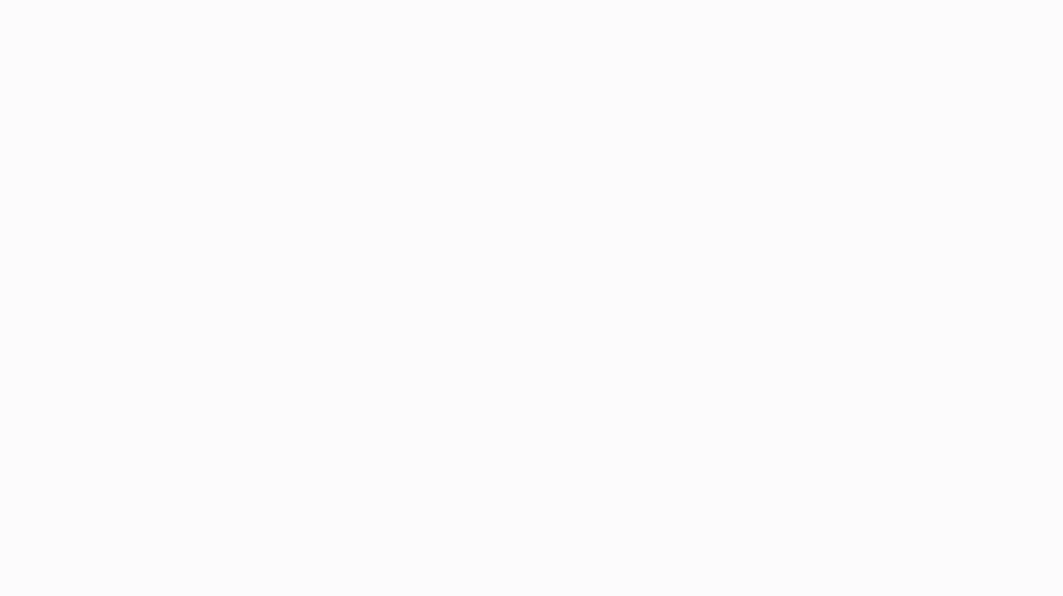
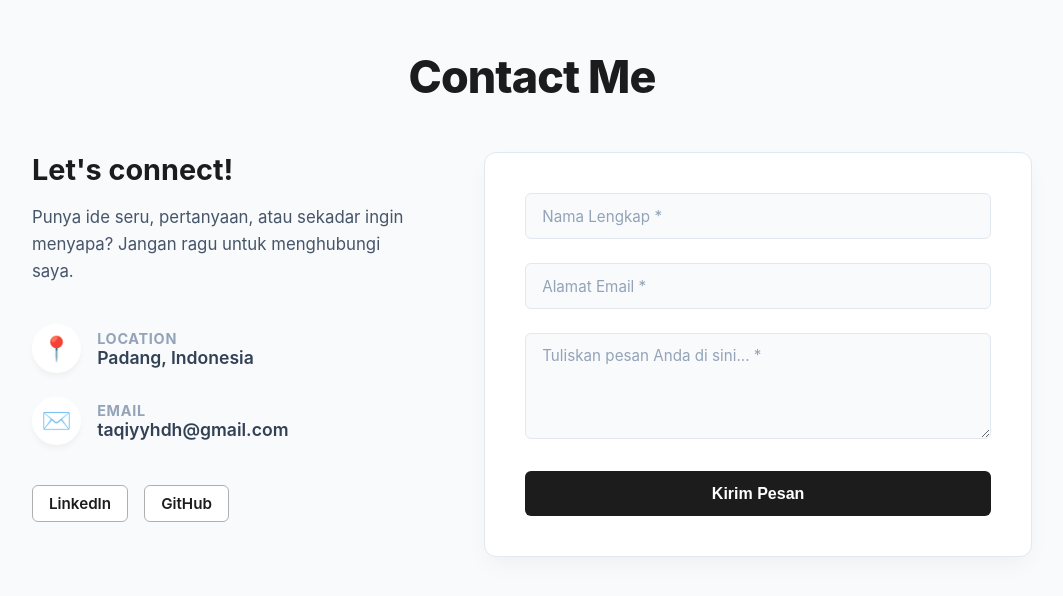
Before and after one commit to taqiyyhdh/portofolio-v2, a React (Vite) app: page / in a window 1280 px wide. Shown: the part 1660-2256 px from the top of the page, without its empty margins (108-1171 px from the left). Before the commit the page ends 1600 px from the top, so only its background shows below. Built offline with nearby package versions, Linux system fonts and the light colour scheme.

Commit message:
✨ feat: add contact section

```diff
--- a/src/App.css
+++ b/src/App.css
@@ -232,3 +232,189 @@ header ul li a:hover {
     transform: translateY(-2px);
     box-shadow: 0 4px 12px rgba(15, 23, 42, 0.15);
 }
+
+/* --- CONTACT SECTION --- */
+
+.contact-section {
+  min-height: 100vh;
+  background-color: #f8fafc;
+  padding: 110px 20px 80px 20px;
+  box-sizing: border-box;
+}
+
+.contact-title {
+  font-size: 2.8rem;
+  color: #1c1c1c;
+  text-align: center;
+  margin-top: 0;
+  margin-bottom: 3rem;
+  font-weight: 800;
+  letter-spacing: -0.02em;
+}
+
+.contact-container {
+  max-width: 1000px;
+  margin: 0 auto;
+  display: flex;
+  gap: 4rem;
+  align-items: flex-start;
+}
+
+/* ================= KOLOM KIRI (Info & Sosial) ================= */
+.contact-info {
+  flex: 1;
+}
+
+.contact-info h3 {
+  font-size: 1.8rem;
+  color: #1c1c1c;
+  margin-top: 0;
+  margin-bottom: 1rem;
+  font-weight: 700;
+}
+
+.contact-subtitle {
+  font-size: 1.05rem;
+  line-height: 1.6;
+  color: #475569;
+  margin-bottom: 2.5rem;
+}
+
+.contact-details-list {
+  display: flex;
+  flex-direction: column;
+  gap: 1.5rem;
+  margin-bottom: 2.5rem;
+}
+
+.contact-item {
+  display: flex;
+  align-items: center;
+  gap: 1rem;
+}
+
+.contact-icon {
+  font-size: 1.5rem;
+  background-color: #ffffff;
+  padding: 0.6rem;
+  border-radius: 50%;
+  box-shadow: 0 4px 6px -1px rgba(0, 0, 0, 0.05);
+}
+
+.contact-item h4 {
+  margin: 0;
+  font-size: 0.9rem;
+  color: #94a3b8;
+  text-transform: uppercase;
+  letter-spacing: 0.05em;
+}
+
+.contact-item p, .contact-item a {
+  margin: 0;
+  font-size: 1.1rem;
+  color: #334155;
+  font-weight: 600;
+  text-decoration: none;
+}
+
+.contact-item a:hover {
+  color: #0f172a;
+}
+
+.contact-socials {
+  display: flex;
+  gap: 1rem;
+}
+
+.social-link {
+  text-decoration: none;
+  color: #1c1c1c;
+  font-weight: 600;
+  font-size: 0.95rem;
+  padding: 0.5rem 1rem;
+  background-color: #ffffff;
+  border: 1px solid #aeafb1;
+  border-radius: 6px;
+  transition: all 0.2s ease;
+}
+
+.social-link:hover {
+  color: #0f172a;
+  border-color: #cbd5e1;
+  background-color: #f1f5f9;
+}
+
+/* ================= KOLOM KANAN (Formulir) ================= */
+.contact-form-wrapper {
+  flex: 1.2;
+  background-color: #ffffff;
+  padding: 2.5rem;
+  border-radius: 12px;
+  box-shadow: 0 10px 25px -5px rgba(0, 0, 0, 0.05);
+  border: 1px solid #e2e8f0;
+}
+
+.contact-form {
+  display: flex;
+  flex-direction: column;
+  gap: 1.5rem;
+}
+
+.form-group {
+  display: flex;
+  flex-direction: column;
+  gap: 0.5rem;
+  width: 100%;
+}
+
+.form-group input::placeholder,
+.form-group textarea::placeholder {
+  color: #94a3b8;
+  font-size: 0.95rem;
+}
+
+.form-group input,
+.form-group textarea {
+  width: 100%;
+  padding: 0.75rem 1rem;
+  font-size: 1rem;
+  background-color: #f8fafc;
+  border: 1px solid #e2e8f0;
+  border-radius: 6px;
+  color: #0f172a;
+  font-family: inherit;
+  box-sizing: border-box;
+  transition: all 0.2s ease;
+}
+
+.form-group input:focus,
+.form-group textarea:focus {
+  outline: none;
+  border-color: #94a3b8;
+  background-color: #ffffff;
+  box-shadow: 0 0 0 3px rgba(148, 163, 184, 0.1);
+}
+
+.form-group textarea {
+  resize: vertical;
+}
+
+.btn-submit {
+  background-color: #1c1c1c;
+  color: #ffffff;
+  border: none;
+  padding: 0.85rem;
+  font-size: 1rem;
+  font-weight: 600;
+  border-radius: 6px;
+  cursor: pointer;
+  transition: all 0.2s ease;
+  margin-top: 0.5rem;
+}
+
+.btn-submit:hover {
+  background-color: #2e2e2e;
+  transform: translateY(-2px);
+  box-shadow: 0 4px 12px rgba(15, 23, 42, 0.15);
+
+}
--- a/src/App.jsx
+++ b/src/App.jsx
@@ -3,6 +3,7 @@ import './App.css'
 import Header from "./components/Header";
 import Home from './components/Home';
 import About from './components/About';
+import Contact from './components/Contact';
 
 class App extends Component {
 
@@ -13,6 +14,7 @@ class App extends Component {
         <main>
           <Home />
           <About />
+          <Contact />
         </main>
       </div>
     )
--- /dev/null
+++ b/src/components/Contact.jsx
@@ -0,0 +1,84 @@
+import { Component } from 'react';
+
+class Contact extends Component {
+  render() {
+    return (
+      <section id="contact" className="contact-section">
+        <h2 className="contact-title">Contact Me</h2>
+
+        <div className="contact-container">
+          <div className="contact-info">
+            <h3>Let's connect!</h3>
+            <p className="contact-subtitle">
+              Punya ide seru, pertanyaan, atau sekadar ingin menyapa?
+              Jangan ragu untuk menghubungi saya.
+            </p>
+
+            <div className="contact-details-list">
+              <div className="contact-item">
+                <span className="contact-icon">📍</span>
+                <div>
+                  <h4>Location</h4>
+                  <p>Padang, Indonesia</p>
+                </div>
+              </div>
+
+              <div className="contact-item">
+                <span className="contact-icon">✉️</span>
+                <div>
+                  <h4>Email</h4>
+                  <p><a href="mailto:taqiyyhdh@gmail.com">taqiyyhdh@gmail.com</a></p>
+                </div>
+              </div>
+            </div>
+
+            <div className="contact-socials">
+              <a href="https://www.linkedin.com/in/taqiyyahadha" target="_blank" rel="noreferrer" className="social-link">LinkedIn</a>
+              <a href="https://github.com/taqiyyhdh" target="_blank" rel="noreferrer" className="social-link">GitHub</a>
+            </div>
+          </div>
+
+          <div className="contact-form-wrapper">
+            <form className="contact-form" onSubmit={(e) => e.preventDefault()}>
+
+              <div className="form-group">
+                <input
+                  type="text"
+                  id="name"
+                  name="name"
+                  placeholder="Nama Lengkap *"
+                  required
+                />
+              </div>
+
+              <div className="form-group">
+                <input
+                  type="email"
+                  id="email"
+                  name="email"
+                  placeholder="Alamat Email *"
+                  required
+                />
+              </div>
+
+              <div className="form-group">
+                <textarea
+                  id="message"
+                  name="message"
+                  rows="4"
+                  placeholder="Tuliskan pesan Anda di sini... *"
+                  required
+                ></textarea>
+              </div>
+
+              <button type="submit" className="btn-submit">Kirim Pesan</button>
+            </form>
+          </div>
+
+        </div>
+      </section>
+    );
+  }
+}
+
+export default Contact;
```
